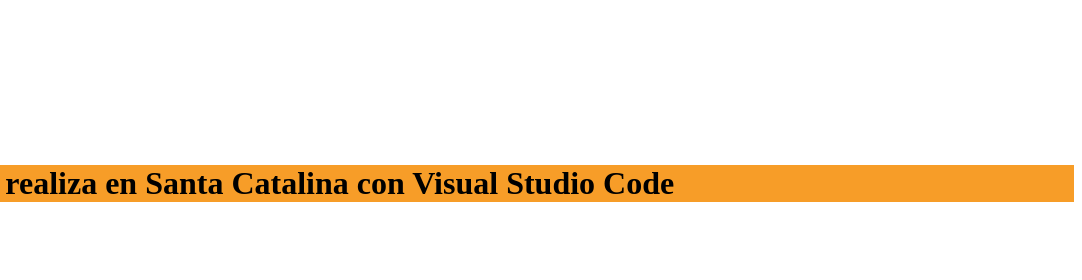
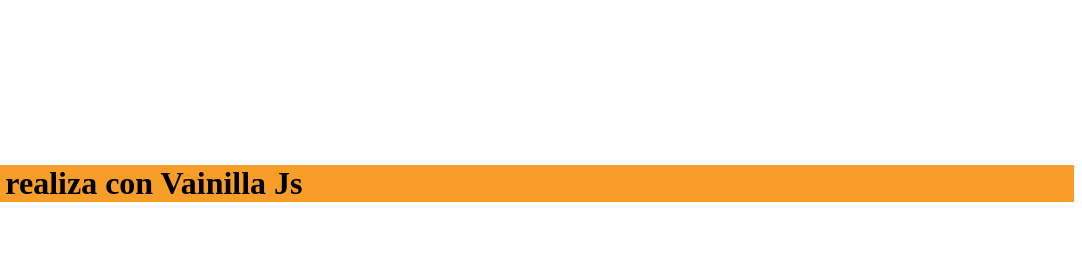
Before and after one commit to ferluci148/estructura, a plain HTML site: page index.html in a window 1280 px wide. Shown: the top 280 px of the page, 198-1280 px from the left. Drawn offline with Linux system fonts and the light colour scheme.

Commit message:
Cambios2

```diff
--- a/index.html
+++ b/index.html
@@ -18,7 +18,7 @@
             <source media="(min-width: 500px)" srcset="imagenes/Logo.png">
             <img id="imagenTitulo" src="./imagenes/Logop.png" alt="Logo CIFP">
         </picture>
-        <h1 id="titulo"> Página web realiza en Santa Catalina con Visual Studio Code</h1>
+        <h1 id="titulo"> Página web realiza  con Vainilla Js</h1>
 
     </header>
     <article>
```
